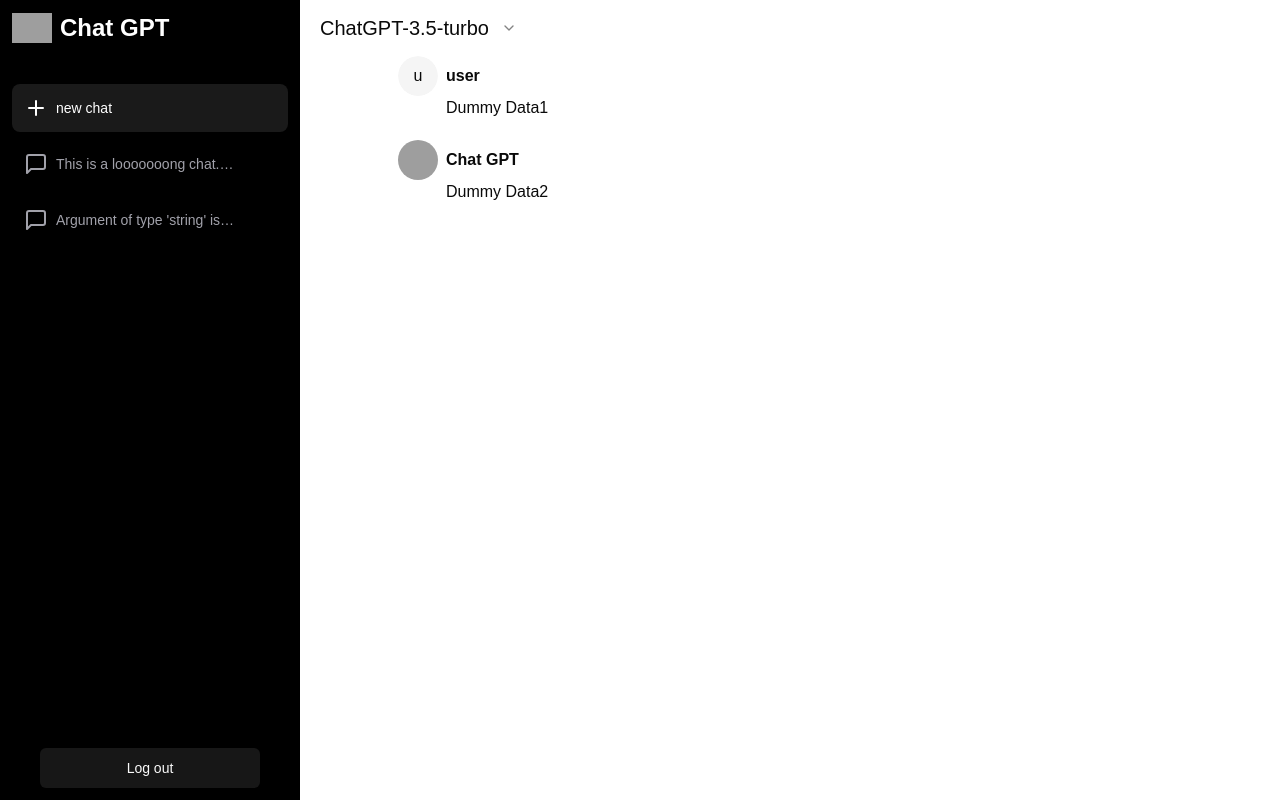
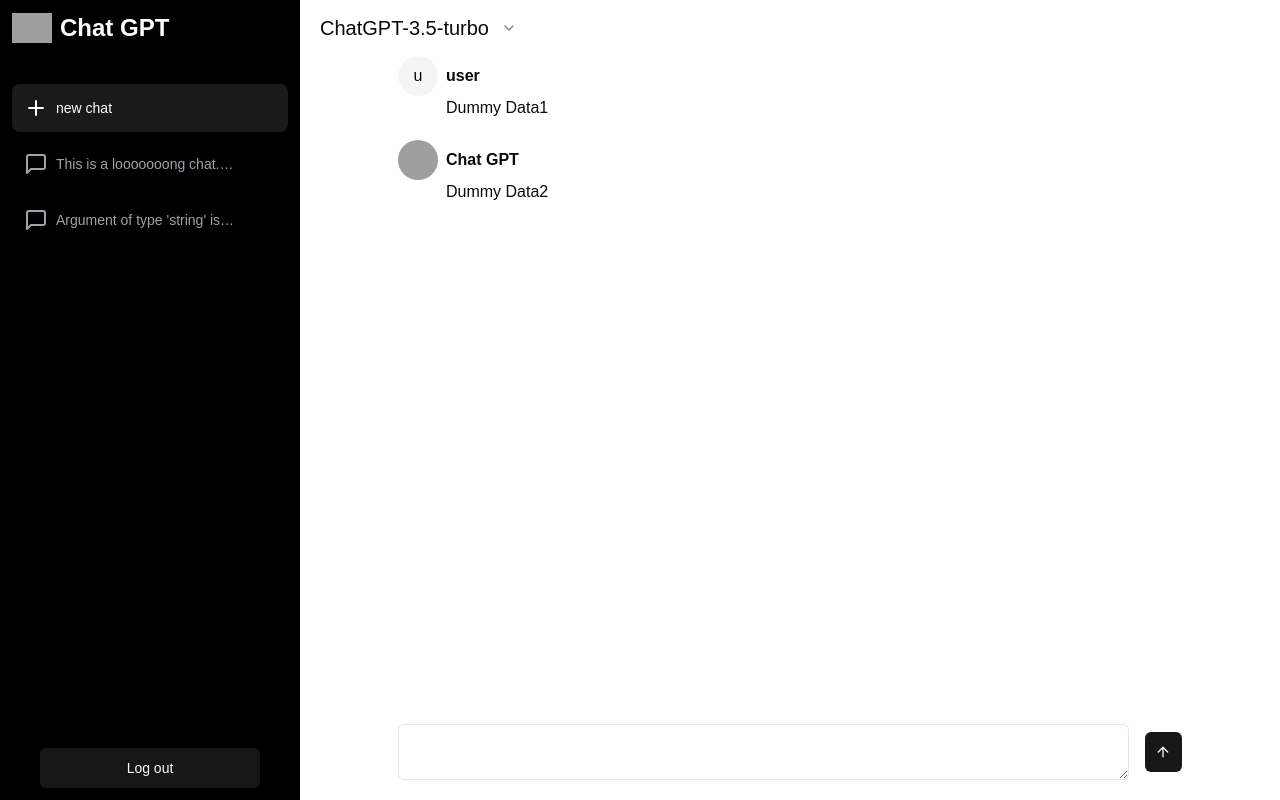
Before and after one commit to wwwkimminja/chatgpt-next14-tailwind, a Next.js app: page / in a window 1280 px wide. Built offline with nearby package versions, Linux system fonts and the light colour scheme; grey boxes are pictures that could not be loaded.

Commit message:
markup chat input

```diff
--- /dev/null
+++ b/components/chat/AutoResizingTextarea.tsx
@@ -0,0 +1,24 @@
+import { Textarea } from '@/components/ui/textarea';
+import { TextareaHTMLAttributes, useEffect, useRef } from 'react';
+
+export function AutoResizingTextarea({
+  value,
+  ...others
+}: TextareaHTMLAttributes<HTMLTextAreaElement>) {
+  const textareaRef = useRef<HTMLTextAreaElement>(null);
+
+  useEffect(() => {
+    if (textareaRef.current) {
+      textareaRef.current.style.height = 'inherit';
+      textareaRef.current.style.height = `${textareaRef.current.scrollHeight}px`;
+    }
+  }, [value]);
+  return (
+    <Textarea
+      value={value}
+      ref={textareaRef}
+      {...others}
+      className="min-h-[20px] max-h-[200px]"
+    />
+  );
+}
--- a/components/chat/Chat.tsx
+++ b/components/chat/Chat.tsx
@@ -1,13 +1,18 @@
-import React from 'react';
-import { Input } from '../ui/input';
+'use client';
+import { useState } from 'react';
 import { Empty } from './Empty';
 import { Message } from './Message';
+import { AutoResizingTextarea } from './AutoResizingTextarea';
+import { ArrowUp } from 'lucide-react';
+import { Button } from '../ui/button';
 
 const MESSAGE_DUMMY = [
   { id: '1', content: 'Dummy Data1', role: 'user' },
   { id: '2', content: 'Dummy Data2', role: 'assistant' },
 ];
 export function Chat() {
+  const [value, setValue] = useState('');
+
   return (
     <div className="flex flex-col w-[80%] h-full mx-auto">
       {/* chat area */}
@@ -29,7 +34,17 @@
       </div>
 
       {/* input area */}
-      <div></div>
+      <div className="pb-5">
+        <form className="flex items-center justify-center gap-4">
+          <AutoResizingTextarea
+            value={value}
+            onChange={(e) => setValue(e.target.value)}
+          />
+          <Button type="submit" size="icon">
+            <ArrowUp />
+          </Button>
+        </form>
+      </div>
     </div>
   );
 }
--- /dev/null
+++ b/components/ui/textarea.tsx
@@ -0,0 +1,22 @@
+import * as React from "react"
+
+import { cn } from "@/lib/utils"
+
+const Textarea = React.forwardRef<
+  HTMLTextAreaElement,
+  React.ComponentProps<"textarea">
+>(({ className, ...props }, ref) => {
+  return (
+    <textarea
+      className={cn(
+        "flex min-h-[80px] w-full rounded-md border border-input bg-background px-3 py-2 text-base ring-offset-background placeholder:text-muted-foreground focus-visible:outline-none focus-visible:ring-2 focus-visible:ring-ring focus-visible:ring-offset-2 disabled:cursor-not-allowed disabled:opacity-50 md:text-sm",
+        className
+      )}
+      ref={ref}
+      {...props}
+    />
+  )
+})
+Textarea.displayName = "Textarea"
+
+export { Textarea }
```
